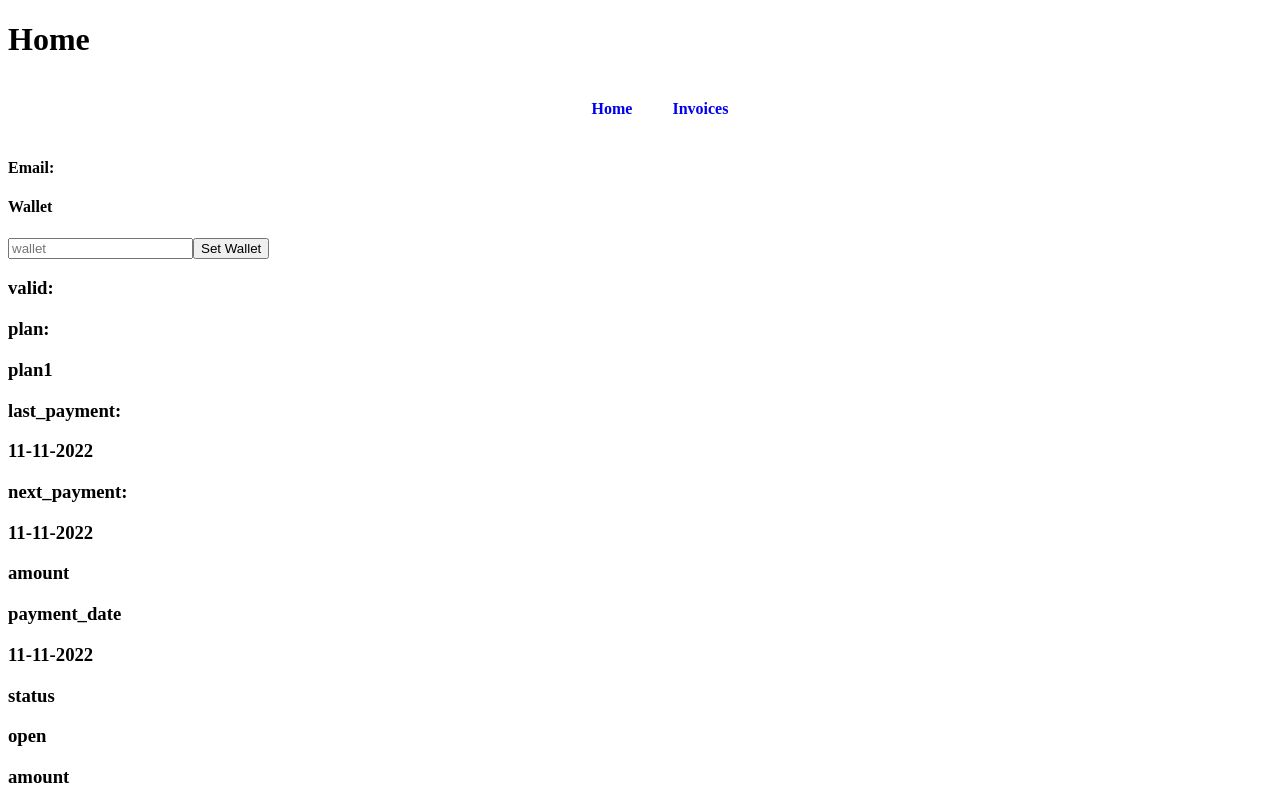
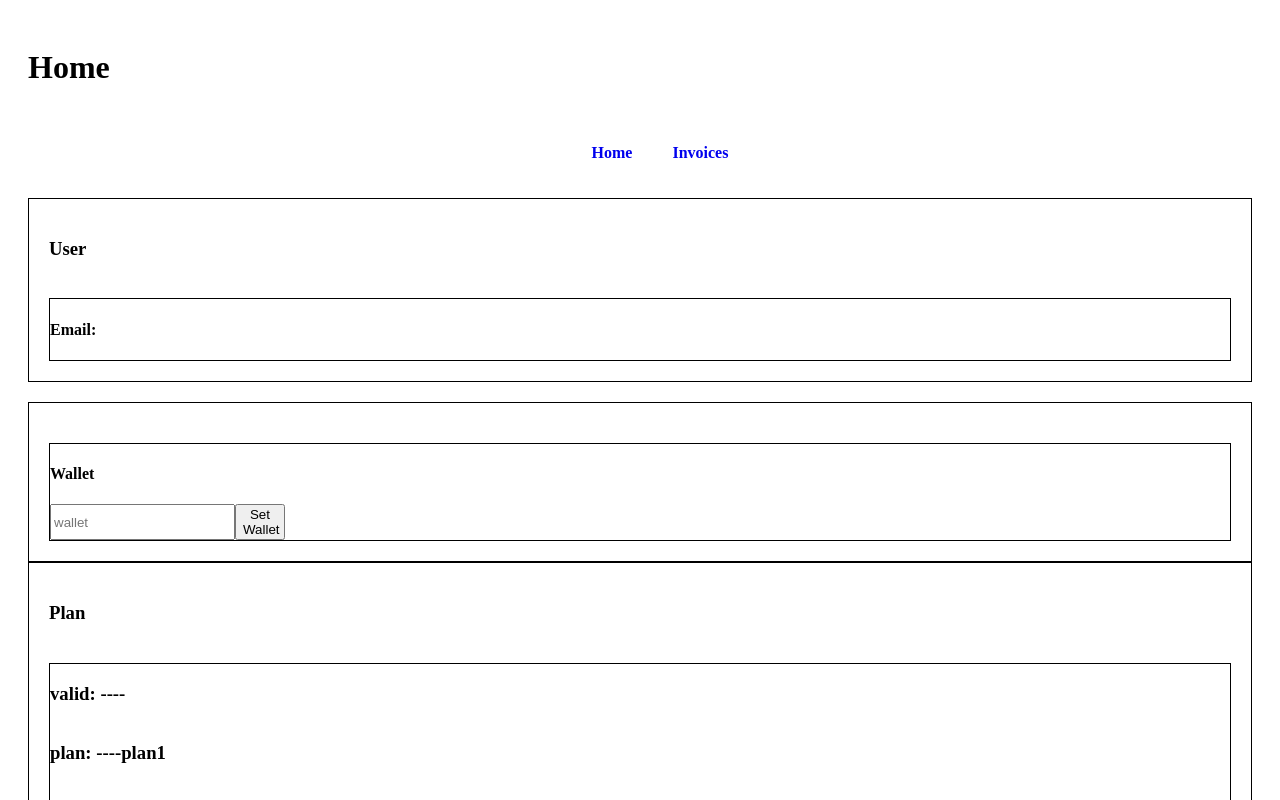
Before and after one commit to phsinghka/decentralized, a React (Create React App) app in the folder client/: page /home in a window 1280 px wide. Shown: the top 800 px of the page. Built offline with nearby package versions, Linux system fonts and the light colour scheme.

Commit message:
save changes

```diff
--- a/client/package.json
+++ b/client/package.json
@@ -11,6 +11,7 @@
     "react-dom": "^18.2.0",
     "react-router-dom": "^6.4.3",
     "react-scripts": "5.0.1",
+    "styled-components": "^5.3.6",
     "web-vitals": "^2.1.4"
   },
   "scripts": {
--- a/client/src/App.js
+++ b/client/src/App.js
@@ -24,12 +24,11 @@ export const App = () => {
         <Route element={<PrivateRoutes/>}>
           <Route path="/home" element={<Home />}/>
           <Route path="/invoices" element={<Invoices />}/>
-
         </Route>
               {/* <Route path="/transactions" element={<Transactions />} />
               <Route path="/transfer/:id" element={<Transfer/>} />
               <Route path="/wallet" element={<Wallet/>} /> */}
-              <Route path="/login" element={<Login />}/>
+              <Route path="/" element={<Login />}/>
               <Route path="/signup" element={<Signup />}/>
         </Routes>
     </BrowserRouter>
--- a/client/src/Home.js
+++ b/client/src/Home.js
@@ -1,6 +1,7 @@
 import React, { useContext } from 'react'
 import { AppContext } from './components/AppContext'
 import Navbar from './components/Navbar'
+import styled from 'styled-components'
 
 export const Home = () => {
   const { currentWallet } = useContext(AppContext)
@@ -26,72 +27,138 @@ export const Home = () => {
   ]
 
   return (
-    <div>
+    <Layout>
       <h1>Home</h1>
-        <Navbar/>
+      <Navbar />
 
-        <div>
+      <UserSection>
+        <h3>User</h3>
+        <Card>
+
           <h4>Email:</h4>
           <label></label>
-        </div>
+        </Card>
+      </UserSection>
 
-        <div>
+      <WalletSection>
+        <Card>
           <h4>Wallet</h4>
           {
             currentWallet ?
-              <>
+              <Row>
                 <label>{currentWallet}</label>
-                <button>Set Wallet</button>
-              </>
+                <BtnWallet>Set Wallet</BtnWallet>
+              </Row>
               :
-              <>
+              <Row>
                 <input placeholder='wallet'></input>
-                <button>Set Wallet</button>
-              </>
+                <BtnWallet>Set Wallet</BtnWallet>
+              </Row>
           }
-        </div>
+        </Card>
+      </WalletSection>
 
       <div>
         {/* Plan Info */}
-            <div>
+        <CurrentPlanCard>
+          <h3>Plan</h3>
           {
             currentPlan ?
-                <div>
+              <Card>
                 {
                   Object.entries(currentPlan).map(
                     entry => {
                       return (
-                        <>
-                          <h3>{entry[0]}:</h3>
+                        <Row>
+                          <h3>{entry[0]}: ----</h3>
                           <h3>{entry[1]}</h3>
-                        </>
+                        </Row>
                       )
                     }
                   )
                 }
-                </div> :
+              </Card> :
               <></>
           }
-            </div>
+        </CurrentPlanCard>
 
         {/* Paymentes */}
-            <div>
+        <PaymentsSection>
+          <h3>Payments</h3>
           {
             payments.map(payment => {
               console.log(payment);
-                  return Object.entries(payment).map(entry => {
+              return (
+                <Card>
+                  {Object.entries(payment).map(entry => {
                     console.log(entry)
                     return (
-                      <div>
-                        <h3>{entry[0]}</h3>
+                      <Row>
+                        <h3>{entry[0]} --- </h3>
                         <h3>{entry[1]}</h3>
-                      </div>
+                      </Row>
                     )
-                  })
+                  })}
+                </Card>
+              )
+
+
             })
           }
+        </PaymentsSection>
       </div>
-        </div>
-    </div>
+    </Layout>
   )
 }
+
+const Layout = styled.div`
+  display: flex;
+  flex-direction: column;
+  padding: 20px
+`
+
+const Row = styled.div`
+  display: flex;
+`
+
+const UserSection = styled.div`
+  display: flex;
+  flex-direction: column;
+  border: 1px solid black;
+  padding: 20px
+`
+
+const WalletSection = styled.div`
+  margin-top: 20px;
+  display: flex;
+  flex-direction: column;
+  border: 1px solid black;
+  padding: 20px;
+`
+
+const CurrentPlanCard = styled.div`
+  display: flex;
+  flex-direction: column;
+  border: 1px solid black;
+  padding: 20px;
+`
+
+const BtnWallet = styled.button`
+  width: 50px
+`
+
+const PaymentsSection = styled.div`
+  display: flex;
+  flex-direction: column;
+  border: 1px solid black;
+  margin-top: 20px;
+  padding: 20px;
+
+  `
+
+const Card = styled.div`
+  display: flex;
+  flex-direction: column;
+  border: 1px solid black;
+  margin-top: 20px
+`
--- a/client/src/components/AppContext.js
+++ b/client/src/components/AppContext.js
@@ -1,5 +1,6 @@
 import axios from "axios";
 import React, { useEffect, useState } from "react";
+import { createAccount } from "./function";
 export const AppContext = React.createContext();
 
 export const AppContextProvider = ({ children }) => {
@@ -11,6 +12,7 @@ export const AppContextProvider = ({ children }) => {
   const [balance, setBalance] = useState(0);
   const [transactions, setTransactions] = useState([]);
   const [receipt, setReceipt] = useState(false);
+
   // const getBalance = async(wallet) => {
   //   console.log(`http://localhost:4000/account/balance/${wallet}`);
   //   const response = await axios.get(`http://localhost:4000/account/balance/${wallet}`);
@@ -41,7 +43,8 @@ export const AppContextProvider = ({ children }) => {
       value={{
         currentWallet,
         invoices,
-        setInvoices
+        setInvoices,
+        createAccount
       }}
     >
       {children}
--- a/client/src/components/Signup.js
+++ b/client/src/components/Signup.js
@@ -1,19 +1,67 @@
-import React from 'react'
+import React, { useState, useContext } from 'react'
 import { Link } from 'react-router-dom'
+import { AppContext } from './AppContext';
 
 export const Signup = () => {
+
+    const { createAccount } = useContext(AppContext)
+
+    const [email, setEmail] = useState("");
+    const [password, setPassword] = useState("");
+    const [passwordConfirmation, setPasswordConfirmation] = useState("");
+    const [error, setError] = useState(false)
+
     return (
         <div>
             <h1>Signup</h1>
             <div>
                 <label>Email</label>
-                <input placeholder='email'></input>
+                <input
+                    placeholder='email'
+                    onChange={(e) => {
+                        setEmail(e.target.value)
+                    }}
+                ></input>
             </div>
             <div>
                 <label>Password</label>
-                <input placeholder='email'></input>
+                <input
+                    placeholder='email'
+                    onChange={(e) => {
+                        setPassword(e.target.value)
+                    }}
+                ></input>
             </div>
-            <button>Sign in</button>
+            <div>
+                <label>Password Confirmation</label>
+                <input
+                    placeholder='password confirmation'
+                    onChange={(e) => {
+                        setPasswordConfirmation(e.target.value)
+                    }}
+                ></input>
+            </div>
+            <button
+                onClick={
+                    async () => {
+                        if (email === "" || password === "" || passwordConfirmation === "" ) {
+                            setError({message: "Please fill out all the input fields"})
+                            return
+                        }
+                        if (password !== passwordConfirmation) {
+                            setError({message: "Password and confirmation do not match"})
+                            return
+                        }
+                        await createAccount(
+                            {
+                                email: email,
+                                password: password
+                            }
+                        )
+                    }
+                }
+                >Sign up
+            </button>
             <div>
                 <p>
                     Don't have an account?
--- /dev/null
+++ b/client/src/components/function.js
@@ -0,0 +1,16 @@
+
+const createAccount = async (account) => {
+    const parsedBody = JSON.stringify(account)
+    const response = await fetch( "http://localhost:4000/register", {
+        method: "POST",
+        body: parsedBody,
+        headers: {
+            "Content-Type": "application/json",
+        }
+    })
+
+    const body = await response.json();
+    console.log(body);
+  };
+
+module.exports = { createAccount };
```
Also changed, not shown: 1 other file (tests, documents, lock files or other folders). Lines whose indentation alone changed are shown as unchanged.
